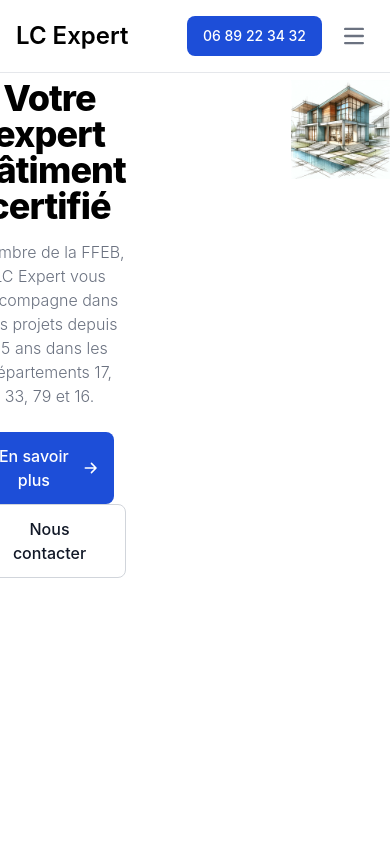
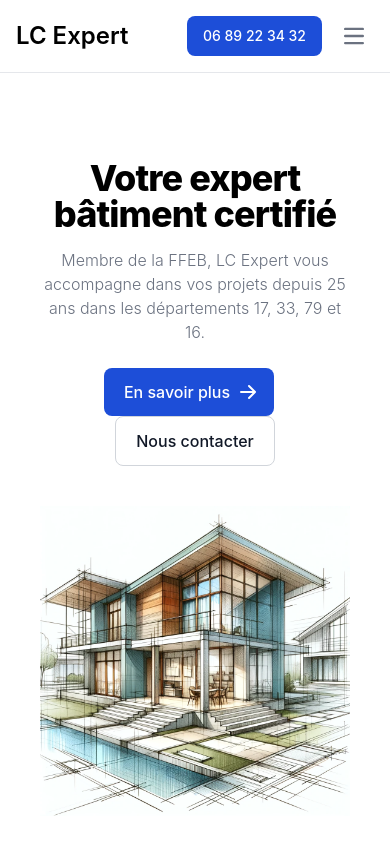
Before and after one commit to dorianche/expertise, a React (Create React App) app: page / in a window 390 px wide. Built offline with nearby package versions, Linux system fonts and the light colour scheme.

Commit message:
Modified hero

```diff
--- a/src/components/Hero.js
+++ b/src/components/Hero.js
@@ -3,8 +3,8 @@ import house from "../images/house.webp";
 
 const Hero = () => {
   return (
-    <section class="bg-white mt-20">
-      <div class=" grid max-w-screen-xl grid-cols-2 place-items-between gap-48 items-between justify-around">
+    <section class="bg-white mt-40 lg:mt-20 ">
+      <div class="flex justify-between gap-10 flex-col lg:flex-row sm:flex-col xs:flex-col max-w-screen-xl px-10">
         <div class=" place-self-center">
           <h1 class="max-w-2xl mb-4 text-4xl font-extrabold tracking-tight leading-none md:text-5xl xl:text-6xl">
             Votre expert bâtiment certifié
@@ -15,7 +15,7 @@ const Hero = () => {
           </p>
           <a
             href="#"
-            class="inline-flex items-center justify-center px-5 py-3 mr-3 text-base font-medium text-center text-white rounded-lg bg-blue-700 hover:bg-primary-800 focus:ring-4 focus:ring-primary-300 "
+            class="inline-flex items-center justify-center px-5 py-3 mr-3 text-base font-medium text-center text-white rounded-lg bg-blue-700 hover:bg-blue-800 focus:ring-4 focus:ring-primary-300 "
           >
             En savoir plus
             <svg
@@ -33,12 +33,12 @@ const Hero = () => {
           </a>
           <a
             href="#"
-            class="inline-flex items-center justify-center px-5 py-3 text-base font-medium text-center text-gray-900 border border-gray-300 rounded-lg hover:bg-gray-100 focus:ring-4 focus:ring-gray-100   "
+            class="inline-flex px-5 py-3 text-base font-medium text-center text-gray-900 border border-gray-300 rounded-lg hover:bg-gray-100 focus:ring-4 focus:ring-gray-100   "
           >
             Nous contacter
           </a>
         </div>
-        <div class=" lg:mt-0  ">
+        <div class=" lg:mt-0 lg:w-1/2 place-self-center">
           <img src={house} alt="mockup" />
         </div>
       </div>
```
